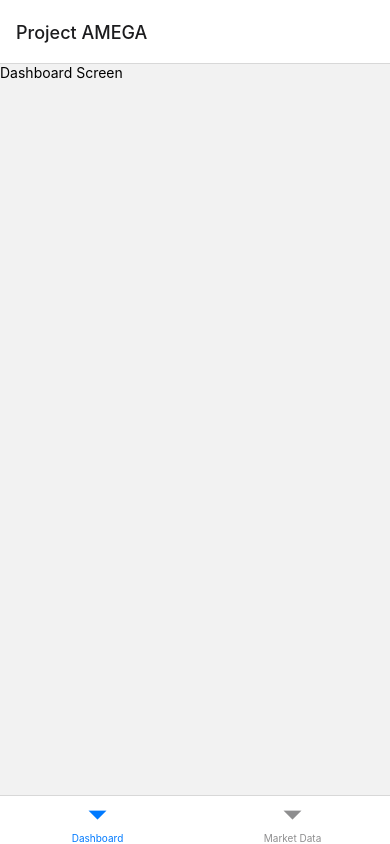
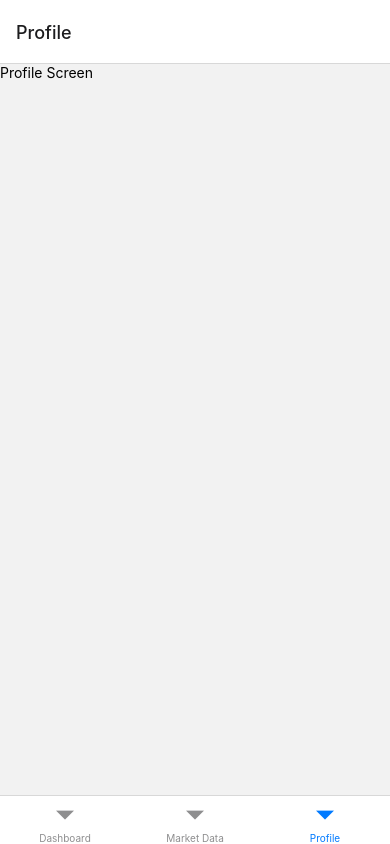
Before and after one commit to mrarslanark/project-amega, a React Native app: screen /ProfileStack in a window 390 px wide. Built offline with nearby package versions, Linux system fonts and the light colour scheme.

Commit message:
feat: add profile stack, screens and update navigation

```diff
--- a/App.tsx
+++ b/App.tsx
@@ -6,7 +6,7 @@ import {NavigationContainer} from '@react-navigation/native';
 const App: React.FC = (): React.JSX.Element => {
   return (
     <SafeAreaView style={styles.wrapper}>
-      <StatusBar barStyle={'dark-content'} />
+      <StatusBar barStyle={'dark-content'} backgroundColor={'white'} />
       <NavigationContainer>
         <Navigator />
       </NavigationContainer>
--- a/src/navigation/DashboardStack/index.tsx
+++ b/src/navigation/DashboardStack/index.tsx
@@ -8,7 +8,7 @@ const Stack = createNativeStackNavigator<DashboardStackParamList>();
 
 const DashboardStack: React.FC = (): React.JSX.Element => {
   return (
-    <Stack.Navigator>
+    <Stack.Navigator initialRouteName="Dashboard">
       <Stack.Screen
         name="Dashboard"
         component={Dashboard}
--- a/src/navigation/MarketDataStack/index.tsx
+++ b/src/navigation/MarketDataStack/index.tsx
@@ -7,7 +7,7 @@ const Stack = createNativeStackNavigator<MarketDataStackParamList>();
 
 const MarketDataStack: React.FC = (): React.JSX.Element => {
   return (
-    <Stack.Navigator>
+    <Stack.Navigator initialRouteName="MarketData">
       <Stack.Screen
         name="MarketData"
         component={MarketData}
--- a/src/navigation/ProfileStack/index.tsx
+++ b/src/navigation/ProfileStack/index.tsx
@@ -0,0 +1,20 @@
+import {createNativeStackNavigator} from '@react-navigation/native-stack';
+import React from 'react';
+import Profile from '../../screens/Profile';
+import {ProfileStackParamList} from './types';
+
+const Stack = createNativeStackNavigator<ProfileStackParamList>();
+
+const ProfileStack: React.FC = (): React.JSX.Element => {
+  return (
+    <Stack.Navigator initialRouteName="Profile">
+      <Stack.Screen
+        name="Profile"
+        component={Profile}
+        options={{title: 'Profile'}}
+      />
+    </Stack.Navigator>
+  );
+};
+
+export default ProfileStack;
--- a/src/navigation/index.tsx
+++ b/src/navigation/index.tsx
@@ -2,6 +2,7 @@ import {createBottomTabNavigator} from '@react-navigation/bottom-tabs';
 import React from 'react';
 import DashboardStack from './DashboardStack';
 import MarketDataStack from './MarketDataStack';
+import ProfileStack from './ProfileStack';
 
 const BottomTab = createBottomTabNavigator();
 
@@ -18,6 +19,11 @@ const Navigator: React.FC = (): React.JSX.Element => {
         component={MarketDataStack}
         options={{title: 'Market Data'}}
       />
+      <BottomTab.Screen
+        name="ProfileStack"
+        component={ProfileStack}
+        options={{title: 'Profile'}}
+      />
     </BottomTab.Navigator>
   );
 };
--- a/src/screens/Detail/index.tsx
+++ b/src/screens/Detail/index.tsx
@@ -1,7 +1,8 @@
 import React from 'react';
 import {Text, View} from 'react-native';
+import {DetailProps} from '../../navigation/DashboardStack/types';
 
-const Detail: React.FC = (): React.JSX.Element => {
+const Detail: React.FC<DetailProps> = (): React.JSX.Element => {
   return (
     <View>
       <Text>Detail Screen</Text>
--- a/src/screens/MarketData/index.tsx
+++ b/src/screens/MarketData/index.tsx
@@ -1,7 +1,8 @@
 import React from 'react';
 import {Text, View} from 'react-native';
+import {MarketDataProps} from '../../navigation/MarketDataStack/types';
 
-const MarketData: React.FC = (): React.JSX.Element => {
+const MarketData: React.FC<MarketDataProps> = (): React.JSX.Element => {
   return (
     <View>
       <Text>Market Data Screen</Text>
--- /dev/null
+++ b/src/screens/Profile/index.tsx
@@ -0,0 +1,13 @@
+import React from 'react';
+import {Text, View} from 'react-native';
+import {ProfileProps} from '../../navigation/ProfileStack/types';
+
+const Profile: React.FC<ProfileProps> = (): React.JSX.Element => {
+  return (
+    <View>
+      <Text>Profile Screen</Text>
+    </View>
+  );
+};
+
+export default Profile;
```
Also changed, not shown: src/navigation/ProfileStack/types.d.ts (added, +10 -0 lines).
